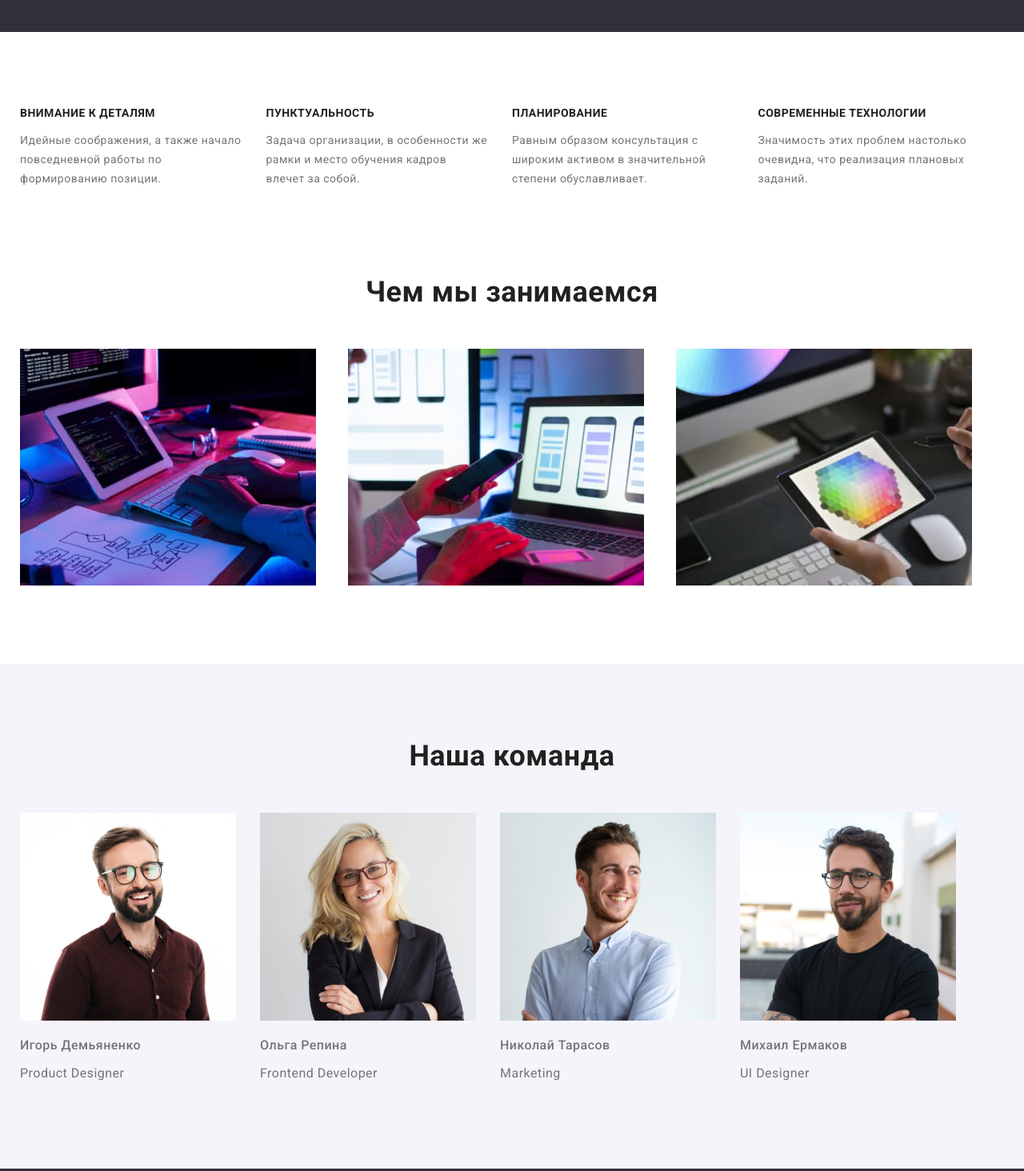
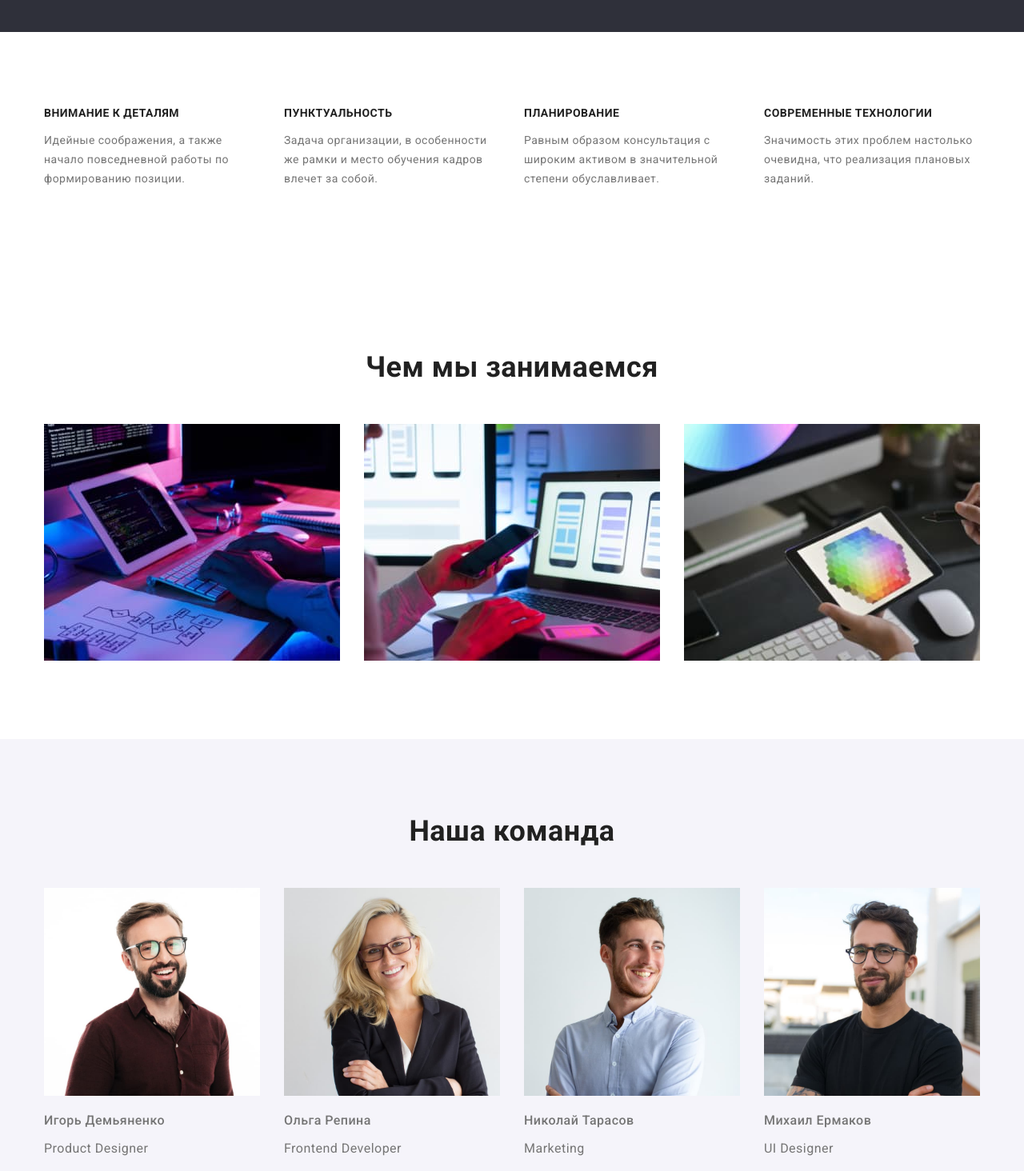
Before and after one commit to Elizabethhub/goit-markup-hw-04, a plain HTML site: page index.html in a window 1280 px wide. Shown: the part 640-2104 px from the top of the page at 80% size. Drawn offline with nearby package versions, Linux system fonts and the light colour scheme.

Commit message:
final corrections hw3

```diff
--- a/css/styles.css
+++ b/css/styles.css
@@ -144,32 +144,36 @@ html {
 
   letter-spacing: 0.06em;
   text-transform: uppercase;
-  /* background-color: salmon; */
 }
 .hero-title-container {
   max-width: 696px;
   text-align: center;
 }
+/* =================== BUTTONS =================== */
 .button {
   color: white;
   font-family: inherit;
   background-color: var(--accent-text-color);
   border-color: var(--accent-text-color);
   border-radius: 4px;
+
   font-size: 16px;
   font-weight: bold;
   line-height: 1.87;
   letter-spacing: 0.06em;
   cursor: pointer;
   padding: 10px 32px;
+
   min-width: 200px;
 }
 .button.portfolio {
   background: #f5f4fa;
   border-color: #f5f4fa;
+
   font-weight: 500;
   line-height: 1.62;
   text-align: center;
+
   color: #212121;
   letter-spacing: 0.03em;
   min-width: 73px;
@@ -181,7 +185,7 @@ html {
   border-color: var(--accent-text-color);
   background-color: var(--accent-text-color);
 }
-
+/* =================== PORTFOLIIO =================== */
 .portfolio-cards a {
   text-decoration: none;
 }
@@ -213,17 +217,13 @@ html {
 .card-list {
   display: flex;
   flex-wrap: wrap;
+  margin-left: -30px;
+  margin-top: -30px;
 }
 .card {
-  width: 370px;
-  margin-right: 30px;
-  margin-bottom: 30px;
-}
-.card:nth-child(3n) {
-  margin-right: 0;
-}
-.card:nth-last-child(-n + 3) {
-  margin-bottom: 0;
+  flex-basis: calc((100% - 270px) / 9);
+  margin-left: 30px;
+  margin-top: 30px;
 }
 
 /* ================ END PORTFOLIO =============== */
@@ -233,18 +233,12 @@ html {
   margin-left: -30px;
   margin-top: -30px;
 }
-.section-list .item:not(:first-child) {
-  margin-left: 30px;
-}
-.section-list .item {
-  margin-top: 30px;
-}
-
 .features-blocks {
-  width: 270px;
-  flex-basis: calc((100% - 90px) / 4);
+  flex-basis: calc((100% - 120px) / 4);
   font-size: 14px;
   line-height: 1.71;
+  margin-top: 30px;
+  margin-left: 30px;
 }
 .features-title {
   margin-top: 0;
@@ -267,13 +261,15 @@ html {
   color: var(--title-text-color);
 }
 .what-we-do {
-  width: 370px;
-  flex-basis: calc((100% - 60px) / 3);
+  flex-basis: calc((100% - 90px) / 3);
+  margin-top: 30px;
+  margin-left: 30px;
 }
-.examples {
-  margin-bottom: 94px;
+.team-item {
+  flex-basis: calc((100% - 120px) / 4);
+  margin-top: 30px;
+  margin-left: 30px;
 }
-
 .name-title {
   font-weight: 500;
   font-size: 16px;
--- a/index.html
+++ b/index.html
@@ -64,25 +64,25 @@
       <section class="section features">
         <div class="container">
           <ul class="list section-list">
-            <li class="features-blocks item">
+            <li class="features-blocks">
               <h3 class="features-title">Внимание к деталям</h3>
               <p>
                 Идейные соображения, а также начало повседневной работы по формированию позиции.
               </p>
             </li>
-            <li class="features-blocks item">
+            <li class="features-blocks">
               <h3 class="features-title">Пунктуальность</h3>
               <p>
                 Задача организации, в особенности же рамки и место обучения кадров влечет за собой.
               </p>
             </li>
-            <li class="features-blocks item">
+            <li class="features-blocks">
               <h3 class="features-title">Планирование</h3>
               <p>
                 Равным образом консультация с широким активом в значительной степени обуславливает.
               </p>
             </li>
-            <li class="features-blocks item">
+            <li class="features-blocks">
               <h3 class="features-title">Современные технологии</h3>
               <p>Значимость этих проблем настолько очевидна, что реализация плановых заданий.</p>
             </li>
@@ -91,7 +91,7 @@
       </section>
 
       <!-- Примеры работ -->
-      <section class="examples">
+      <section class="section">
         <div class="container">
           <h2 class="section-title">Чем мы занимаемся</h2>
 
@@ -122,22 +122,22 @@
         <div class="container">
           <h2 class="section-title">Наша команда</h2>
           <ul class="list section-list">
-            <li class="item">
+            <li class="team-item">
               <img src="./images/img1.jpg" alt="фото Игоря Демьяненко" width="270" />
               <h3 class="name-title">Игорь Демьяненко</h3>
               <p class="position">Product Designer</p>
             </li>
-            <li class="item">
+            <li class="team-item">
               <img src="./images/img2.jpg" alt="фото Ольги Репиной" width="270" />
               <h3 class="name-title">Ольга Репина</h3>
               <p class="position">Frontend Developer</p>
             </li>
-            <li class="item">
+            <li class="team-item">
               <img src="./images/img3.jpg" alt="фото Николая Тарасова" width="270" />
               <h3 class="name-title">Николай Тарасов</h3>
               <p class="position">Marketing</p>
             </li>
-            <li class="item">
+            <li class="team-item">
               <img src="./images/img4.jpg" alt="фото Михаила Ермакова" width="270" />
               <h3 class="name-title">Михаил Ермаков</h3>
               <p class="position">UI Designer</p>
```
Also changed, not shown: portfolio.html (+1 -0 lines).
